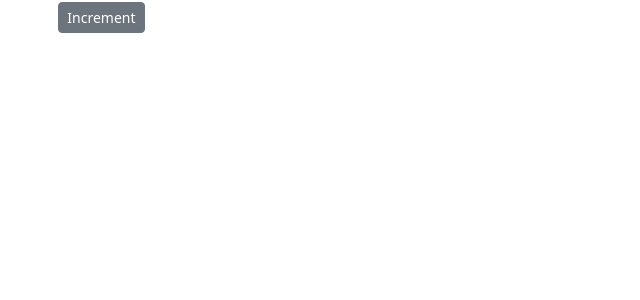
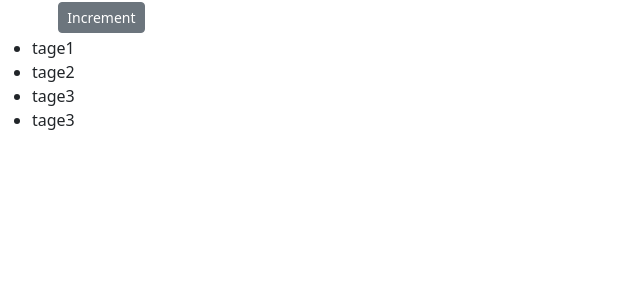
Before and after one commit to Asif26/learning-react-with-mosh, a React (Create React App) app in the folder counter/: page / in a window 1280 px wide. Shown: the top 300 px of the page, without its empty margins (0-640 px from the left). Built offline with nearby package versions, Linux system fonts and the light colour scheme.

Commit message:
Rendering list

```diff
--- a/counter/src/components/counterComp.jsx
+++ b/counter/src/components/counterComp.jsx
@@ -1,30 +1,29 @@
-import React, { Component } from 'react'
+import React, { Component } from "react";
 
 class Counter extends Component {
   state = {
     count: 0,
-
+    tag:['tage1','tage2','tage3','tage3']
   };
   render() {
-
     return (
       <>
-
         <span className={this.getBageClasses()}> {this.formatCount()} </span>
-         <button className='btn btn-secondary btn-sm'>Increment</button>
+        <button className="btn btn-secondary btn-sm">Increment</button>
+        <ul>
+            {this.state.tag.map((tag, key) => <li key={`index-${key}`}>{tag}</li>)}
+        </ul>
       </>
     );
-
-
   }
   getBageClasses() {
     let classes = "badge m-2 badge-";
-        classes += (this.state.count === 0) ? "warning" : "primary";
+    classes += this.state.count === 0 ? "warning" : "primary";
     return classes;
   }
-    formatCount(){
-        const {count} = this.state;
-        return( count === 0 ? 'Zero' : count)
+  formatCount() {
+    const { count } = this.state;
+    return count === 0 ? "Zero" : count;
   }
 }
 
```
Lines whose indentation alone changed are shown as unchanged.
